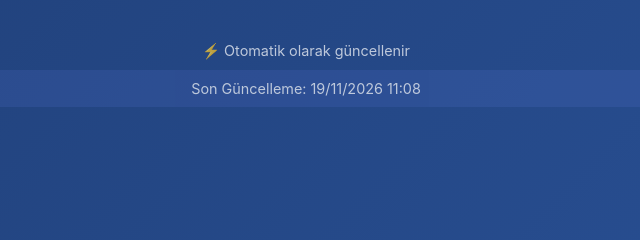
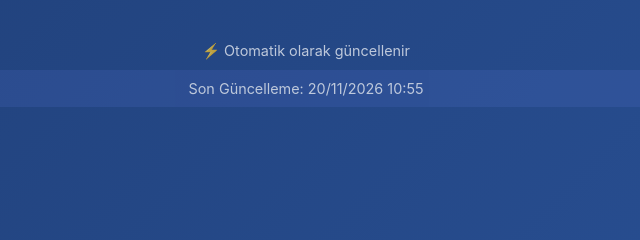
Before and after one commit to burhantasci72-png/dizipalfilm, a plain HTML site: page index.html in a window 1280 px wide. Shown: the part 413-653 px from the top of the page, 334-974 px from the left. Drawn offline with Linux system fonts and the light colour scheme.

Commit message:
🎬 Film listesi güncellendi - 2026-11-20 10:55:31

```diff
--- a/index.html
+++ b/index.html
@@ -379,7 +379,7 @@
     </div>
     <div class="footer">
         <div>⚡ Otomatik olarak güncellenir</div>
-        <div class="update-info">Son Güncelleme: 19/11/2026 11:08</div>
+        <div class="update-info">Son Güncelleme: 20/11/2026 10:55</div>
     </div>
     <script>
         const films = [
```
